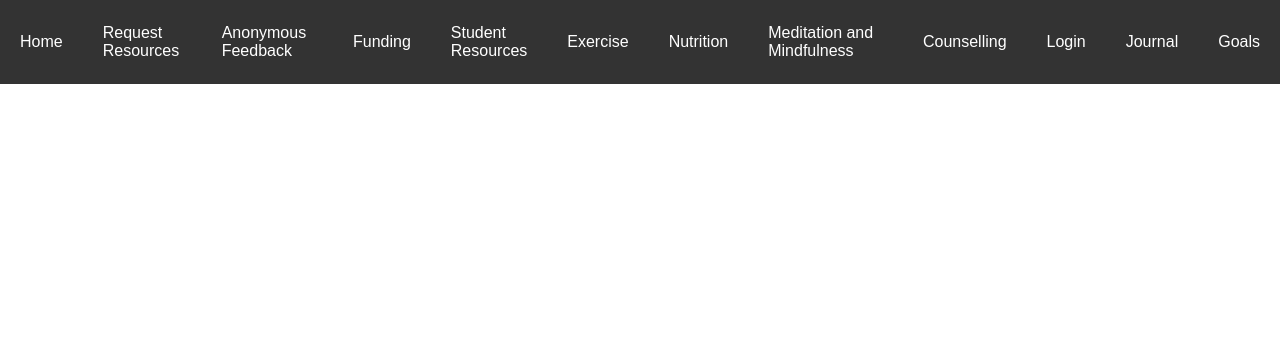
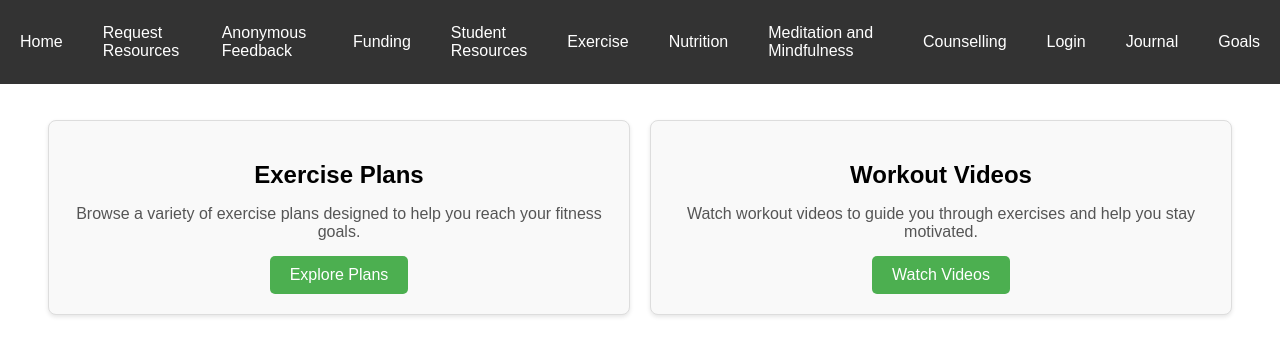
Before and after one commit to rohan057/FYP, a PHP site: page /exercise.php in a window 1280 px wide. Shown: the top 356 px of the page. Run offline with PHP 8.4, Linux system fonts and the light colour scheme.

Commit message:
Exercise Page
Added layout and updated css

```diff
--- a/css/styles.css
+++ b/css/styles.css
@@ -334,3 +334,38 @@ nav ul li a:hover {
     transform: translateY(-5px);
     box-shadow: 0px 8px 12px rgba(0, 0, 0, 0.2);
 }
+
+.exercise-box {
+    width: 45%;
+    padding: 20px;
+    border: 1px solid #ddd;
+    border-radius: 8px;
+    box-shadow: 0 2px 4px rgba(0, 0, 0, 0.1);
+    text-align: center;
+    background-color: #f9f9f9;
+}
+
+.exercise-box h2 {
+    font-size: 1.5em;
+    margin-bottom: 10px;
+}
+
+.exercise-box p {
+    font-size: 1em;
+    color: #555;
+    margin-bottom: 15px;
+}
+
+.exercise-box a {
+    display: inline-block;
+    padding: 10px 20px;
+    background-color: #4CAF50;
+    color: white;
+    text-decoration: none;
+    border-radius: 5px;
+    font-size: 16px;
+}
+
+.exercise-box a:hover {
+    background-color: #45a049;
+}
--- a/exercise.php
+++ b/exercise.php
@@ -21,9 +21,20 @@
             <li><a href="login.php">Login</a></li>
             <li><a href="journal.php">Journal</a></li>
             <li><a href="goals.php">Goals</a></li>
-                </ul>
-            </li>
         </ul>
     </nav>
+
+    <div class="container">
+        <div class="exercise-box">
+            <h2>Exercise Plans</h2>
+            <p>Browse a variety of exercise plans designed to help you reach your fitness goals.</p>
+            <a href="#">Explore Plans</a>
+        </div>
+        <div class="exercise-box">
+            <h2>Workout Videos</h2>
+            <p>Watch workout videos to guide you through exercises and help you stay motivated.</p>
+            <a href="#">Watch Videos</a>
+        </div>
+    </div>
 </body>
 </html>
```
